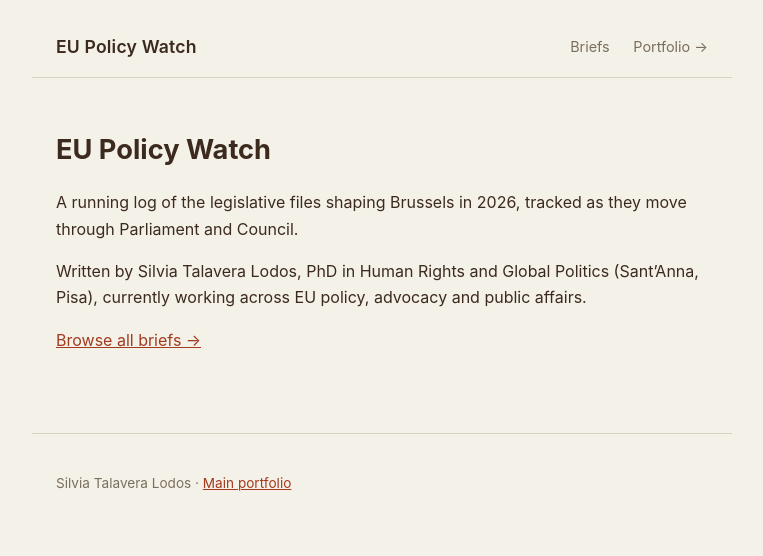
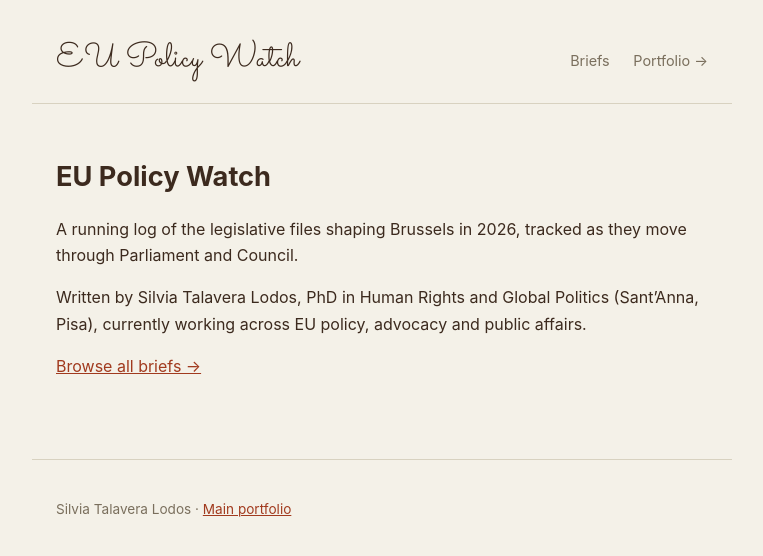
Before and after one commit to stalaveralodos-ux/eu-policy-watch, a Jekyll site: the page built from index.md, in a window 1280 px wide. Shown: the top 556 px of the page, without its empty margins (258-1021 px from the left). Built offline with Jekyll 4.4.1, drawn with Linux system fonts in a browser that asks for light colours.

Commit message:
Update site title styles in CSS

```diff
--- a/assets/css/style.css
+++ b/assets/css/style.css
@@ -34,19 +34,12 @@ body {
 }
 
 .site-title {
-  font-weight: 600;
-  font-size: 1.1rem;
+  font-family: "Sacramento", cursive;
+  font-weight: 400;
+  font-size: 2.1rem;
   color: var(--espresso);
   text-decoration: none;
   letter-spacing: 0.01em;
-  display: flex;
-  align-items: center;
-}
-
-.site-logo {
-  height: 28px;
-  width: auto;
-  display: block;
 }
 
 .site-nav a {
```
